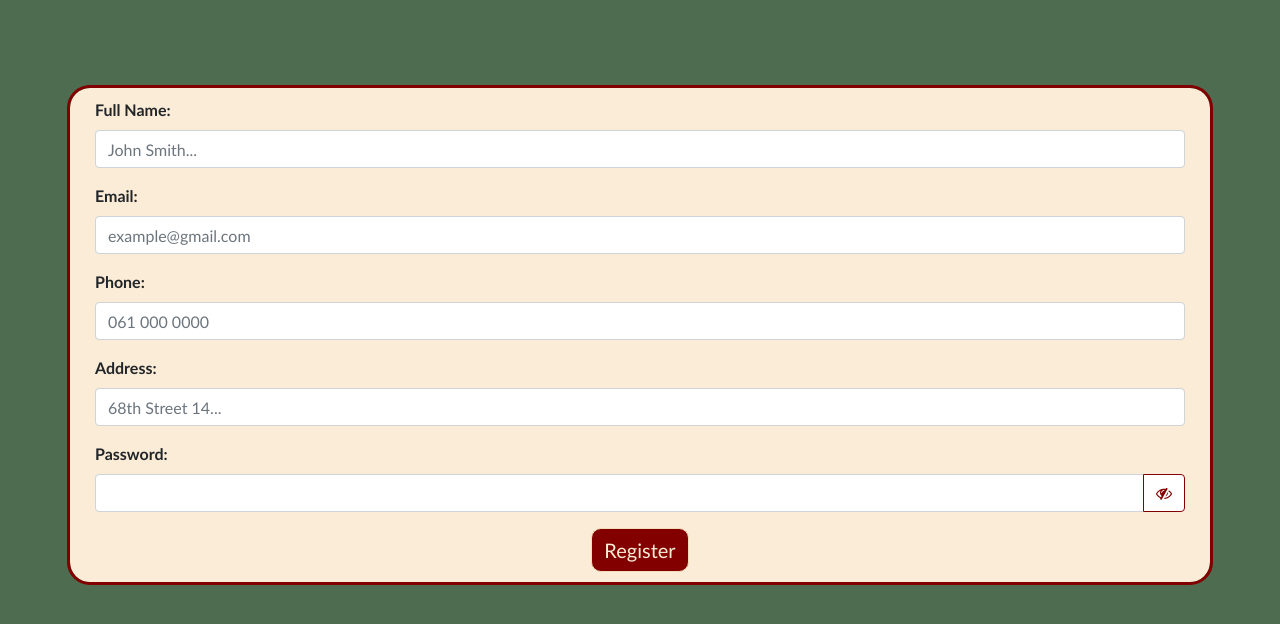
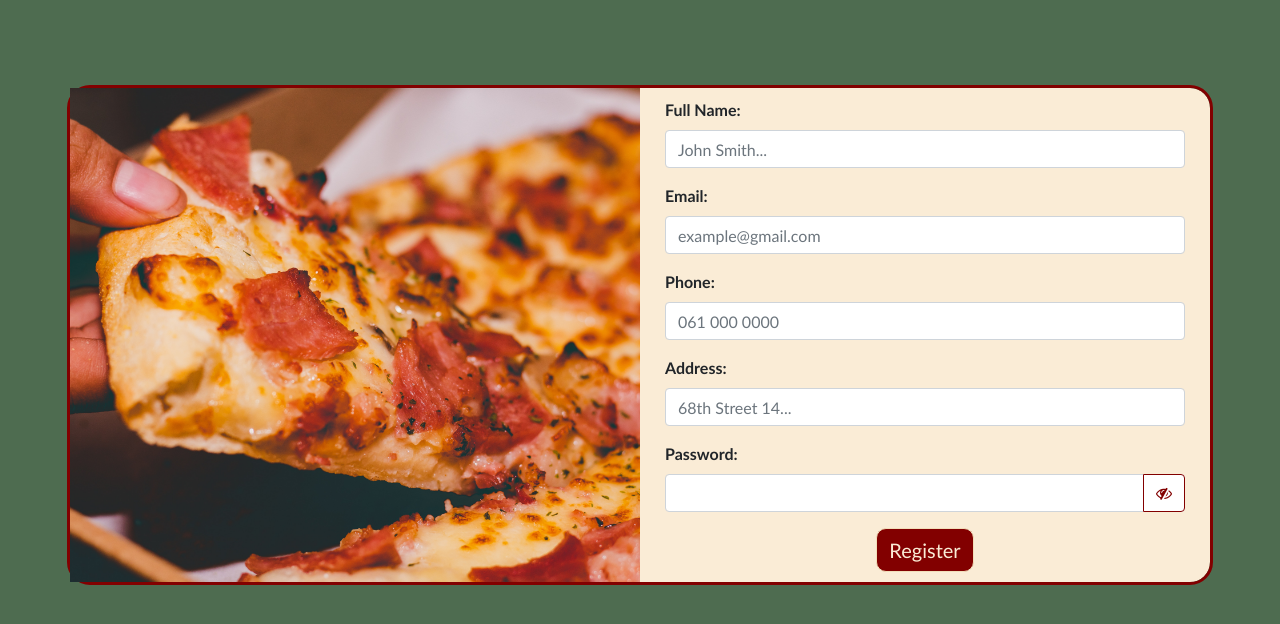
Before and after one commit to Nikoraii/pizza-delivery, a PHP site: page /register.php in a window 1280 px wide. Shown: the part 40-664 px from the top of the page. Run offline with PHP 8.4, Linux system fonts and the light colour scheme.

Commit message:
better form style

```diff
--- a/register.php
+++ b/register.php
@@ -29,6 +29,11 @@ if (isset($_SESSION['user_id'])) {
     </nav>
 
     <div class="container">
+      <div class="row">
+        <div class="col-lg-6 p-0">
+          <img src="assets/images/pizza.jpg" alt="" class="img img-fluid" style="height: 100%; width: auto; object-fit: cover;">
+        </div>
+        <div class="col-lg-6">
           <form action="#" method="post" id="register-form">
             <div class="form-group">
               <label  for="">Full Name:</label>
@@ -62,6 +67,8 @@ if (isset($_SESSION['user_id'])) {
             <button id="register" type="submit" class="btn">Register</button>
           </form>
         </div>
+      </div>
+    </div>
 
     <div class="modal fade" id="exampleModalCenter" tabindex="-1" role="dialog" aria-labelledby="exampleModalCenterTitle" aria-hidden="true">
       <div class="modal-dialog modal-dialog-centered" role="document">
@@ -93,14 +100,14 @@ if (isset($_SESSION['user_id'])) {
                 $('#show_hide_password i').removeClass( "fa-eye" );
                 $('.show-hide').css({
                   "background-color": "white",
-                  "color": "#820000"
+                  "color": "#4e6c50"
                 });
             }else if ($('#show_hide_password input').attr("type") == "password"){
                 $('#show_hide_password input').attr('type', 'text');
                 $('#show_hide_password i').removeClass( "fa-eye-slash" );
                 $('#show_hide_password i').addClass( "fa-eye" );
                 $('.show-hide').css({
-                  'background-color': '#820000',
+                  'background-color': '#4e6c50',
                   'color': 'white'
                 });
             }
```
Also changed, not shown: assets/images/pizza.jpg (added). Lines whose indentation alone changed are shown as unchanged.
